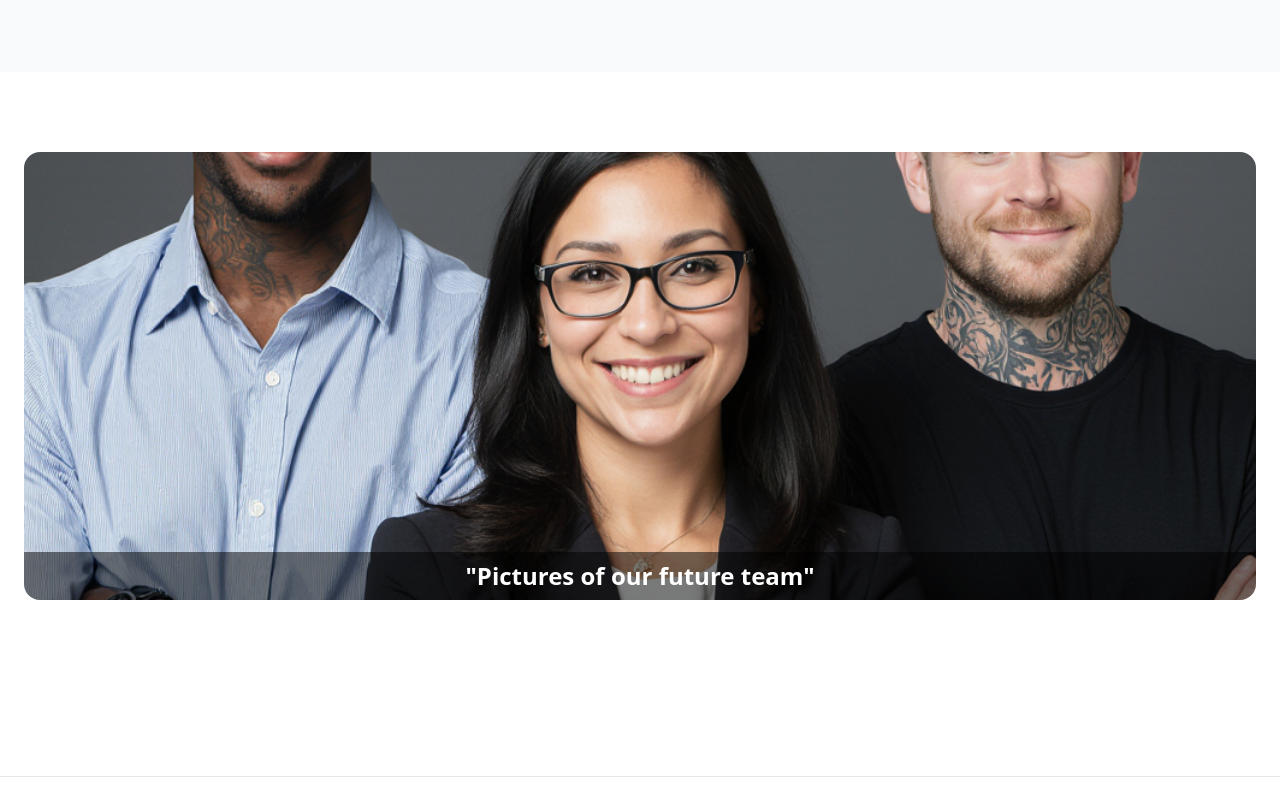
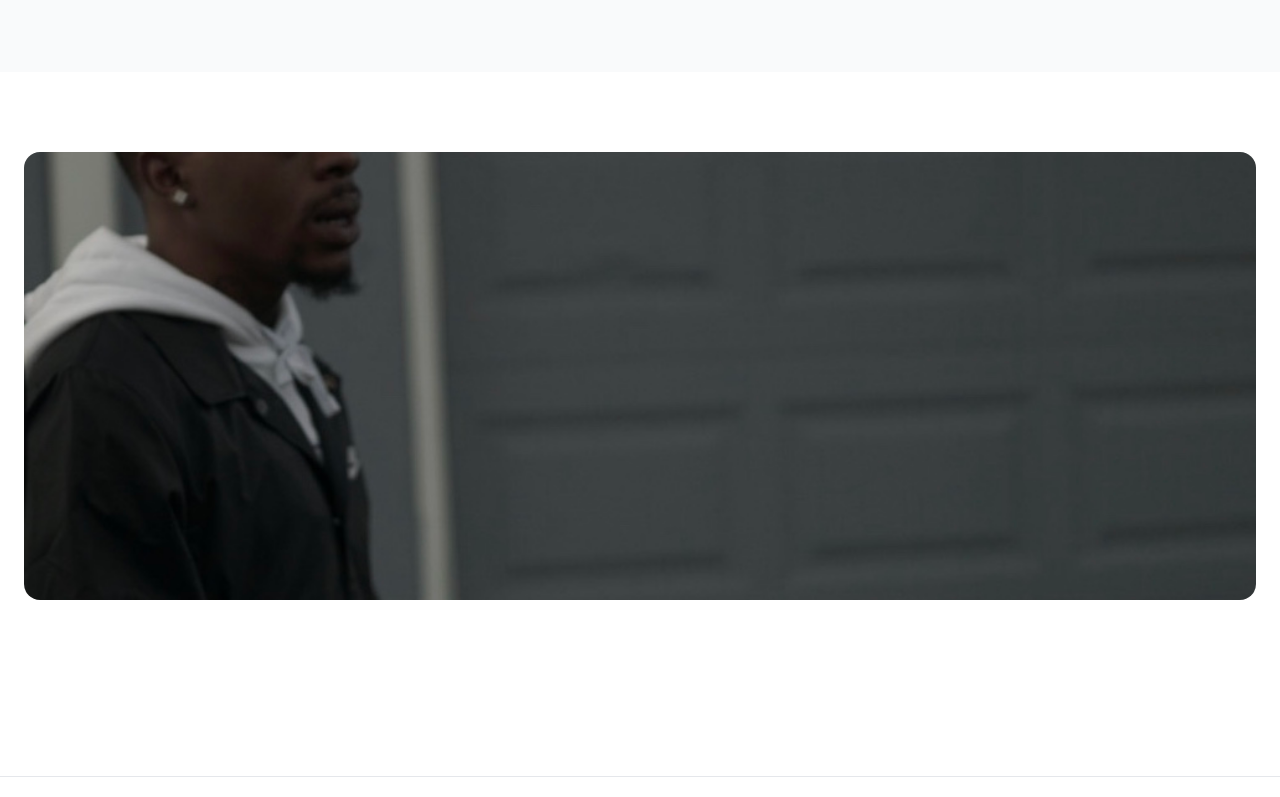
Before and after one commit to Loggingout/SVJ, a React (Vite) app in the folder Fantome/fantome/: page /about in a window 1280 px wide. Shown: the part 1696-2493 px from the top of the page. Built offline with nearby package versions, Linux system fonts and the light colour scheme.

Commit message:
Image updated in About Us page.

```diff
--- a/Fantome/fantome/src/pages/AboutUsPage.tsx
+++ b/Fantome/fantome/src/pages/AboutUsPage.tsx
@@ -5,8 +5,9 @@ import Footer from "../components/footer/Footer";
 import { useNavigate } from "react-router-dom";
 import { useEffect, useState } from "react";
 import { Helmet } from "react-helmet-async";
-import StudioImg from "../assets/FT Studio.png";
+import StudioImg from "../assets/ft-studio.png";
 import CompanyTeam from "../assets/FTCompanyTeam.png";
+import MeImg from "../assets/me.jpg";
 import {
   Building2,
   Code2,
@@ -216,7 +217,7 @@ export default function AboutUsPage() {
       >
         <div className="relative w-full h-80 md:h-[28rem] overflow-hidden rounded-2xl">
           <motion.img
-            src={CompanyTeam}
+            src={MeImg}
             alt="Fantome Technologies Team"
             className="w-full h-full object-cover transition-transform duration-500 ease-in-out transform hover:scale-105 focus:scale-105"
             initial={{ opacity: 0, scale: 0.95 }}
@@ -224,12 +225,6 @@ export default function AboutUsPage() {
             viewport={{ once: true }}
             transition={{ duration: 0.8, ease: "easeOut" }}
           />
-
-          <div className="absolute inset-0 bg-black/50 flex items-center justify-center top-100">
-            <p className="text-white text-lg sm:text-xl md:text-2xl text-center px-4 font-semibold">
-              "Pictures of our future team"
-            </p>
-          </div>
         </div>
       </motion.section>
 
```
Also changed, not shown: Fantome/fantome/src/assets/ft-studio.png (renamed from Fantome/fantome/src/assets/FT Studio.png), Fantome/fantome/src/assets/me.jpg (added).
